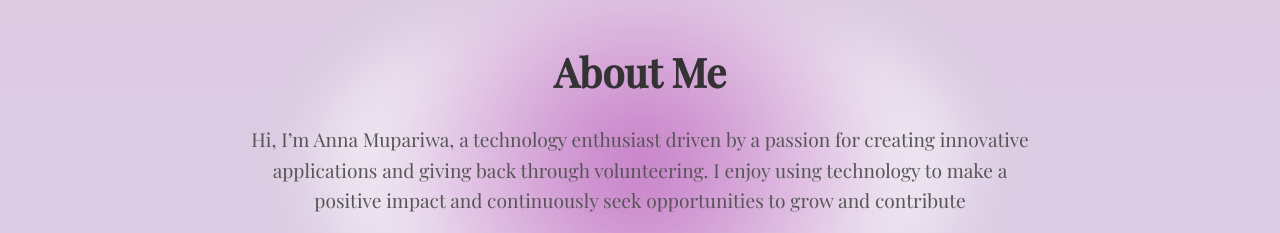
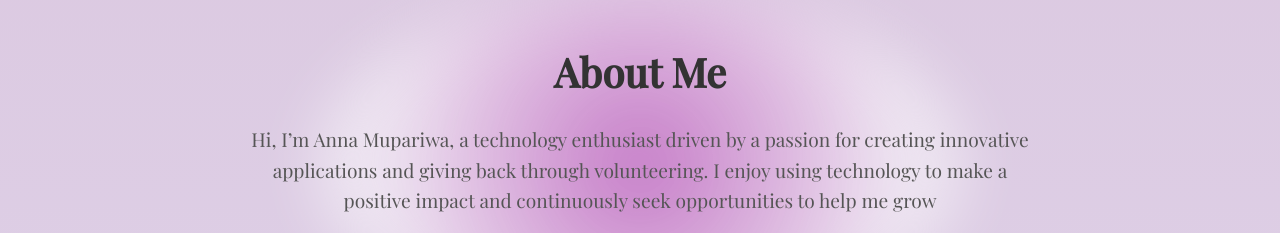
Before and after one commit to cozzie-ann/portfolio, a plain HTML site: page index.html in a window 1280 px wide. Shown: the part 860-1093 px from the top of the page. Drawn offline with nearby package versions, Linux system fonts and the light colour scheme.

Commit message:
Edited intro blurb

```diff
--- a/index.html
+++ b/index.html
@@ -48,7 +48,7 @@
   <section class="about" id="about">
     <div class="circle-ombre"></div>
     <h2>About Me</h2>
-    <p>Hi, I’m Anna Mupariwa, a technology enthusiast driven by a passion for creating innovative applications and giving back through volunteering. I enjoy using technology to make a positive impact and continuously seek opportunities to grow and contribute </p>
+    <p>Hi, I’m Anna Mupariwa, a technology enthusiast driven by a passion for creating innovative applications and giving back through volunteering. I enjoy using technology to make a positive impact and continuously seek opportunities to help me grow </p>
     <!-- A button to download my CV directly. -->
     <a href="https://drive.google.com/file/d/1Zzjg56UxTYLW_n5DHB_gHSNDl3a0790y/view?usp=sharing" class="btn download-cv" target="_blank" download="Anna_CV.pdf">Download My CV</a>
   </section>
```
